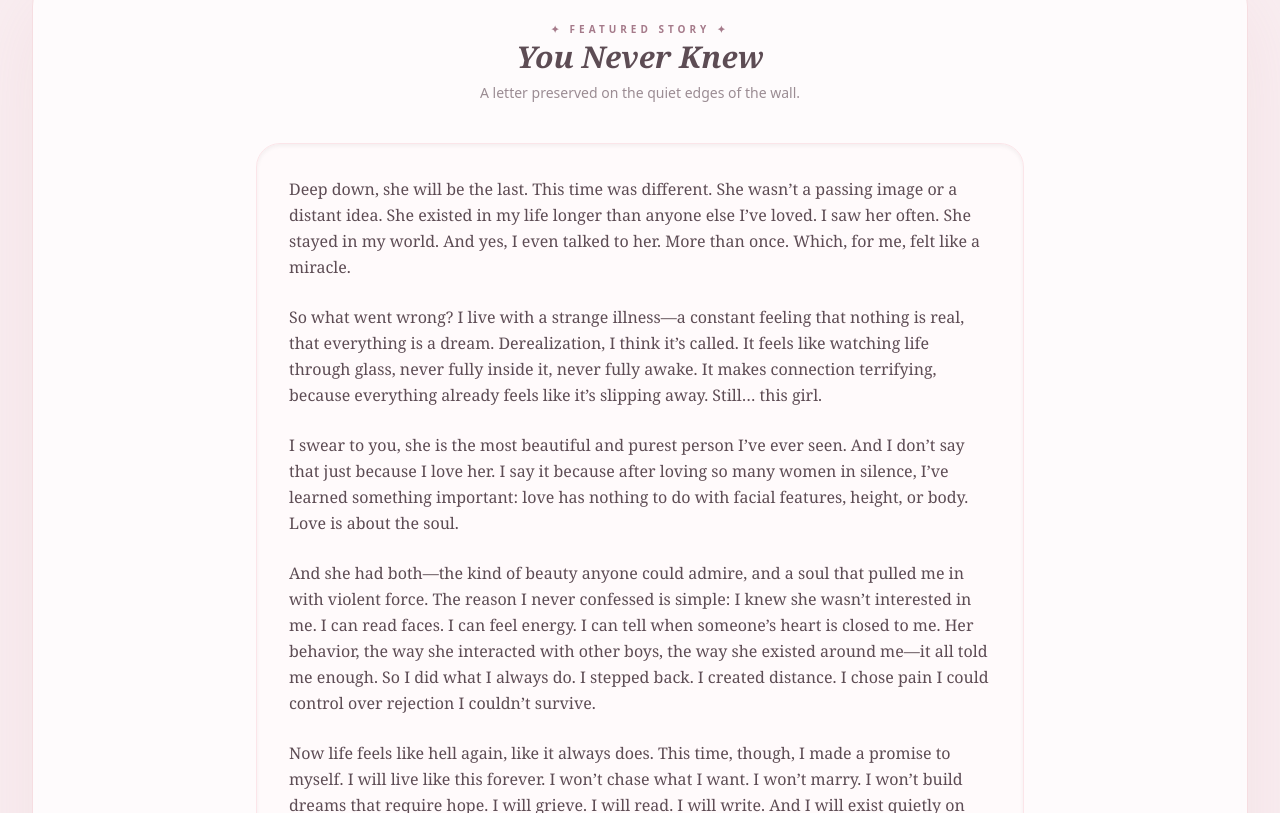
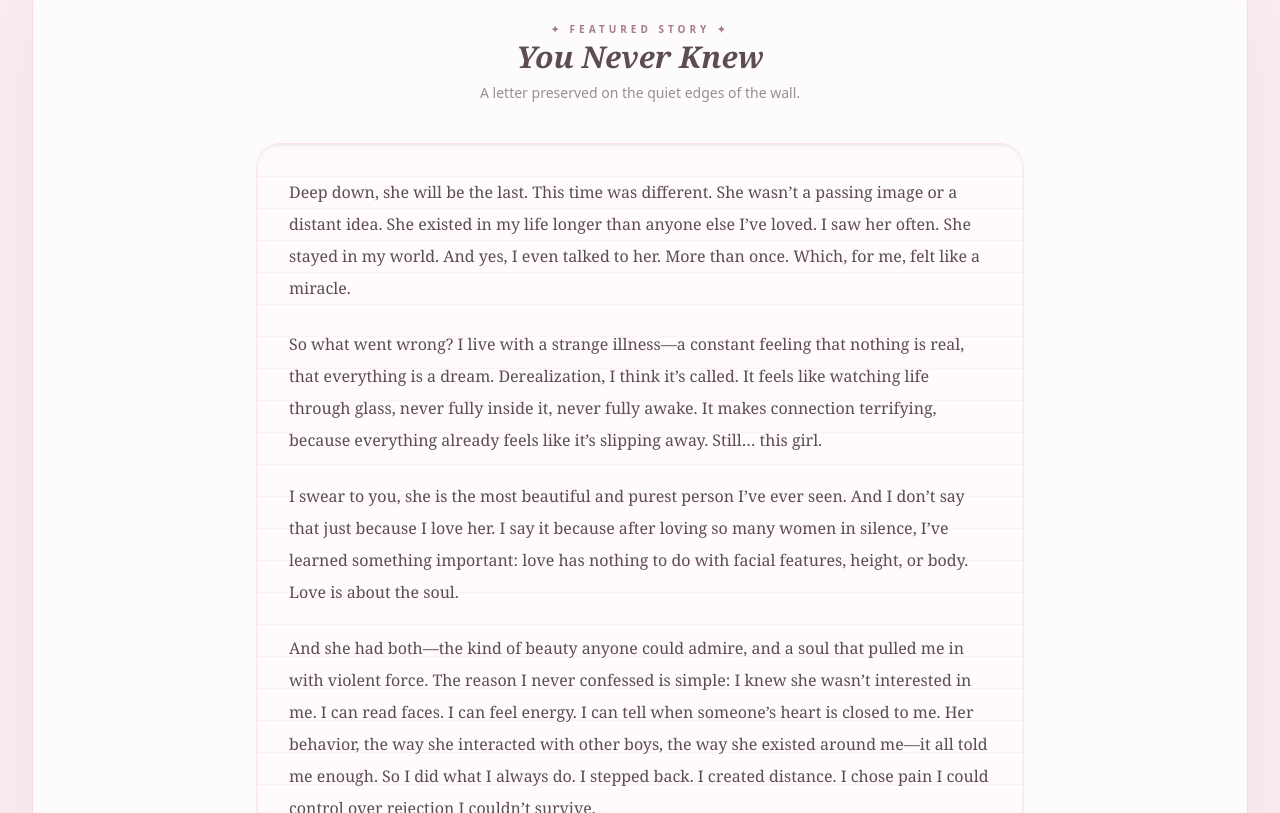
Before and after one commit to farixdev/ThingsINeverSaid, a Next.js app in the folder frontend/: page /about in a window 1280 px wide. Shown: the part 947-1760 px from the top of the page. Built offline with nearby package versions, Linux system fonts and the light colour scheme.

Commit message:
Update src/app/globals.css

```diff
--- a/frontend/src/app/globals.css
+++ b/frontend/src/app/globals.css
@@ -7,11 +7,51 @@
   --surface: #ffffff;
 }
 
-@theme inline {
+@theme {
   --color-background: var(--background);
   --color-foreground: var(--foreground);
   --font-sans: var(--font-geist-sans);
   --font-mono: var(--font-geist-mono);
+
+  --color-brand-pink: #f6dde1;
+  --color-brand-dark: #5d4c54;
+  --color-brand-accent: #a57a8a;
+  --color-brand-muted: #6b6368;
+  --color-brand-light: #fff7f8;
+  --color-brand-card: #fdf3f6;
+
+  --animate-fade-in-up: fade-in-up 0.8s cubic-bezier(0.16, 1, 0.3, 1) forwards;
+  --animate-pulse-slow: pulse-slow 8s ease-in-out infinite;
+  --animate-float: float-slow 6s ease-in-out infinite;
+
+  @keyframes fade-in-up {
+    from {
+      opacity: 0;
+      transform: translateY(20px);
+    }
+    to {
+      opacity: 1;
+      transform: translateY(0);
+    }
+  }
+  @keyframes pulse-slow {
+    0%, 100% {
+      opacity: 0.4;
+      transform: scale(1);
+    }
+    50% {
+      opacity: 0.7;
+      transform: scale(1.15);
+    }
+  }
+  @keyframes float-slow {
+    0%, 100% {
+      transform: translateY(0px) rotate(0deg);
+    }
+    50% {
+      transform: translateY(-10px) rotate(2deg);
+    }
+  }
 }
 
 html {
@@ -22,8 +62,9 @@ body {
   margin: 0;
   min-height: 100vh;
   font-family: var(--font-sans), system-ui, -apple-system, BlinkMacSystemFont, "Segoe UI", sans-serif;
-  background: radial-gradient(circle at 35% 15%, #fdf7f8 0%, #f5e4ec 60%, #f7edf2 100%);
+  background: radial-gradient(circle at 10% 10%, #fdf6f7 0%, #f7e7ed 40%, #faedf2 70%, #f4e1eb 100%);
   color: var(--foreground);
+  overflow-x: hidden;
 }
 
 * {
@@ -41,3 +82,48 @@ img {
   max-width: 100%;
   height: auto;
 }
+
+/* Premium Custom Scrollbars */
+::-webkit-scrollbar {
+  width: 8px;
+}
+::-webkit-scrollbar-track {
+  background: #fbebee;
+}
+::-webkit-scrollbar-thumb {
+  background: #e7c5ce;
+  border-radius: 99px;
+}
+::-webkit-scrollbar-thumb:hover {
+  background: #d9b0bc;
+}
+
+/* Glassmorphism custom styling utilities */
+.glass-panel {
+  background: rgba(255, 255, 255, 0.7);
+  backdrop-filter: blur(16px);
+  -webkit-backdrop-filter: blur(16px);
+  border: 1px solid rgba(246, 221, 225, 0.6);
+}
+
+.glass-card {
+  background: rgba(255, 255, 255, 0.85);
+  backdrop-filter: blur(12px);
+  -webkit-backdrop-filter: blur(12px);
+  border: 1px solid rgba(246, 221, 225, 0.7);
+  transition: all 0.4s cubic-bezier(0.16, 1, 0.3, 1);
+}
+
+.glass-card:hover {
+  transform: translateY(-6px);
+  border-color: rgba(220, 167, 181, 0.8);
+  box-shadow: 0 24px 60px rgba(214, 150, 163, 0.22);
+}
+
+/* Calligraphy Text Box Styling */
+.writing-paper {
+  background-color: #fffafb;
+  background-image: linear-gradient(rgba(246, 221, 225, 0.3) 1px, transparent 1px);
+  background-size: 100% 2rem;
+  line-height: 2rem !important;
+}
```
